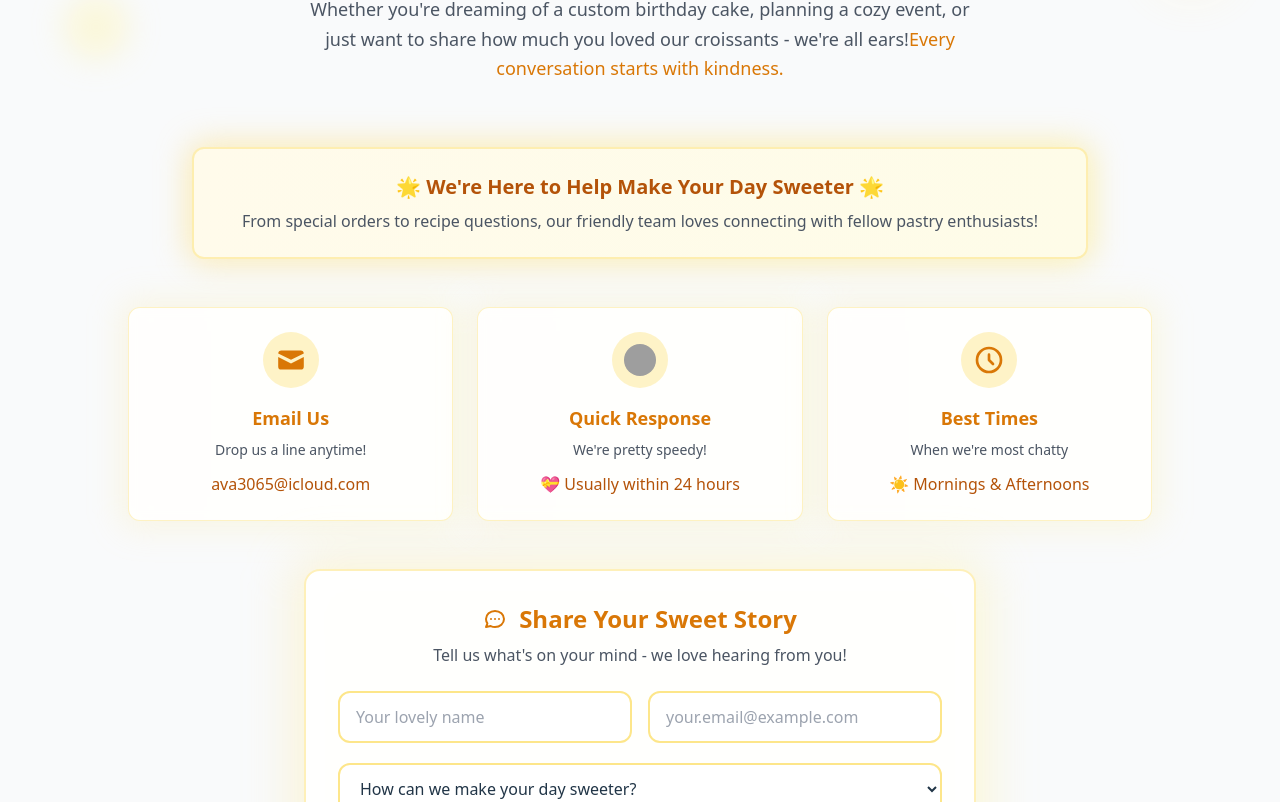
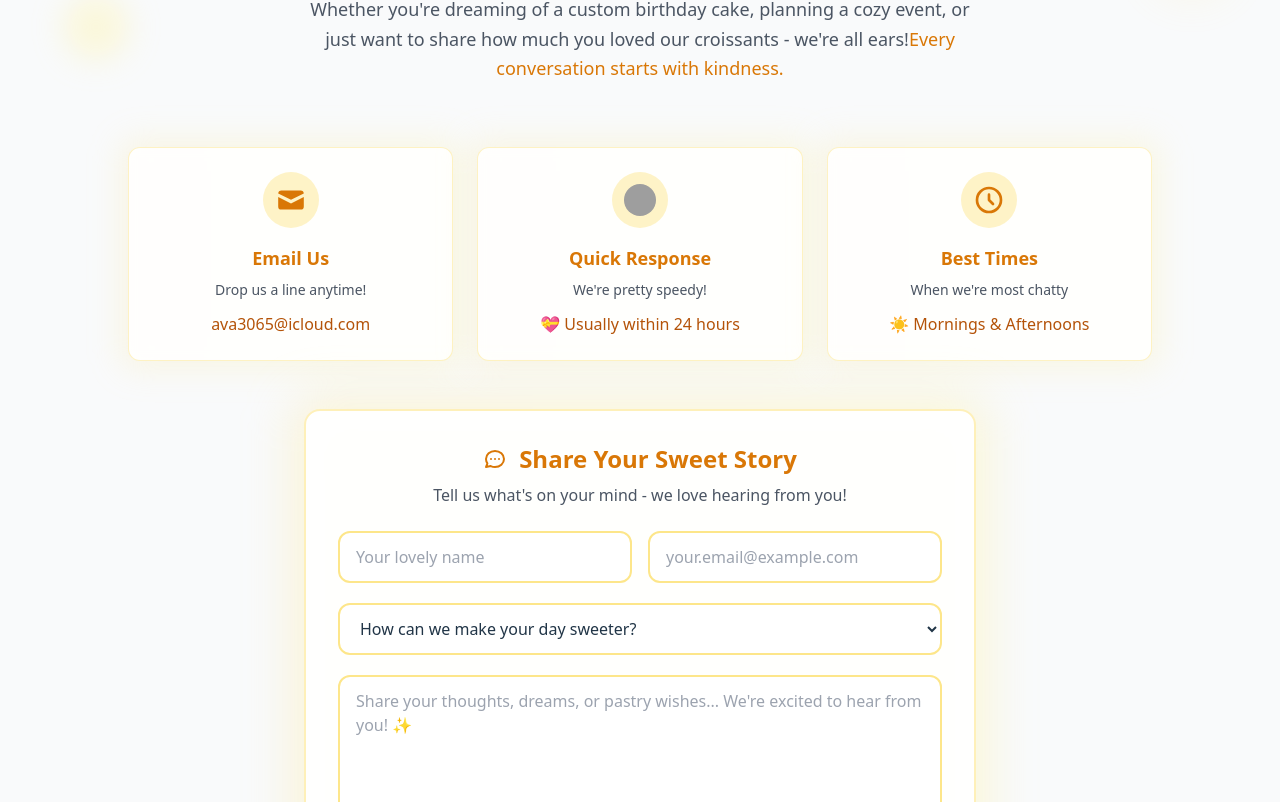
Before and after one commit to Vicperez-13/BakerBook, a React (Vite) app: page / in a window 1280 px wide. Shown: the part 2490-3292 px from the top of the page. Built offline with nearby package versions, Linux system fonts and the light colour scheme; grey boxes are pictures that could not be loaded.

Commit message:
Update ContactSection.jsx

```diff
--- a/src/components/Body/ContactSection/ContactSection.jsx
+++ b/src/components/Body/ContactSection/ContactSection.jsx
@@ -25,26 +25,6 @@ const ContactSection = () => {
               Every conversation starts with kindness.
             </span>
           </p>
-        </div>
-
-        {/* Welcome Message Banner */}
-        <div className="w-full max-w-4xl mb-12">
-          <div className="relative group">
-            <div className="absolute -inset-1 bg-gradient-to-r from-amber-300/40 to-yellow-300/40 rounded-2xl blur-lg"></div>
-            <div className="relative bg-gradient-to-r from-amber-50 to-yellow-50 rounded-xl p-6 border-2 border-amber-200/60">
-              <div className="flex items-center justify-center">
-                <div className="text-center">
-                  <h3 className="text-xl font-bold text-amber-700 mb-2">
-                    🌟 We're Here to Help Make Your Day Sweeter 🌟
-                  </h3>
-                  <p className="text-gray-600">
-                    From special orders to recipe questions, our friendly team
-                    loves connecting with fellow pastry enthusiasts!
-                  </p>
-                </div>
-              </div>
-            </div>
-          </div>
         </div>
 
         {/* Contact Methods - Better organized */}
```
